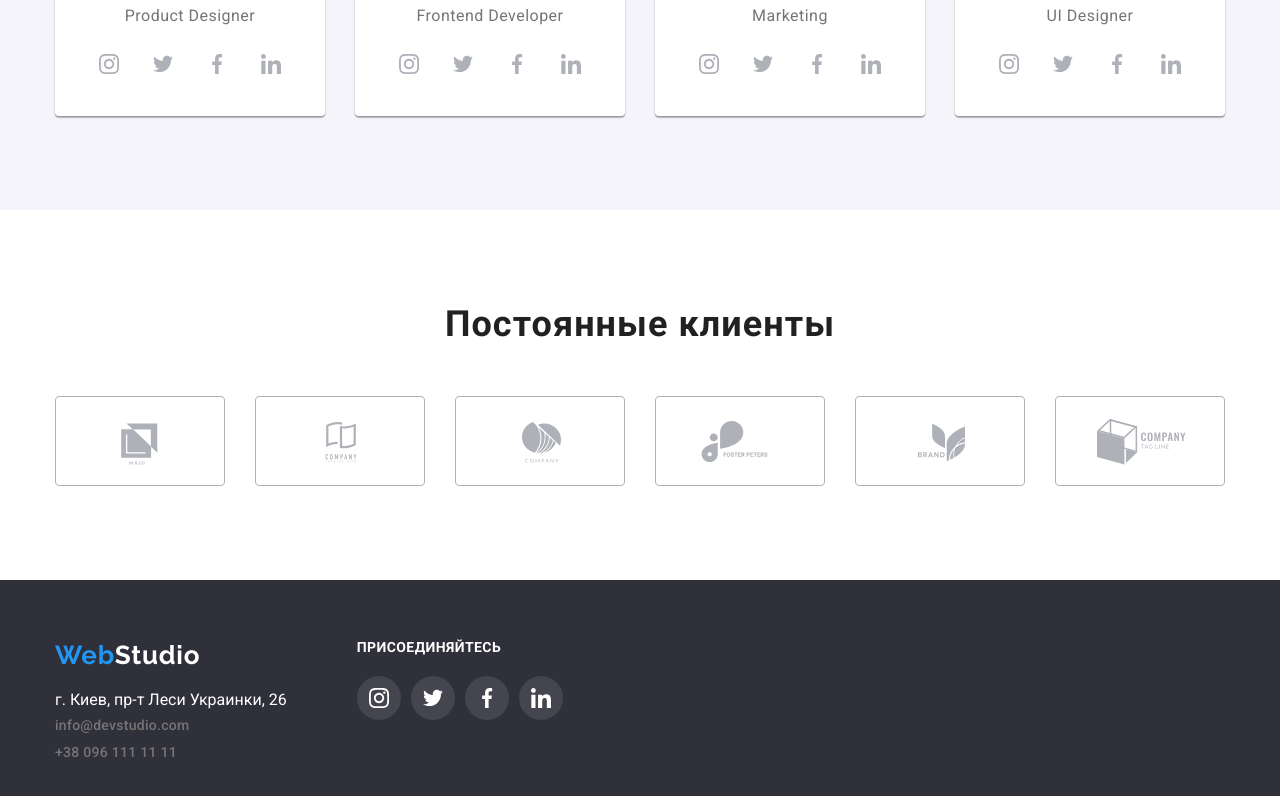
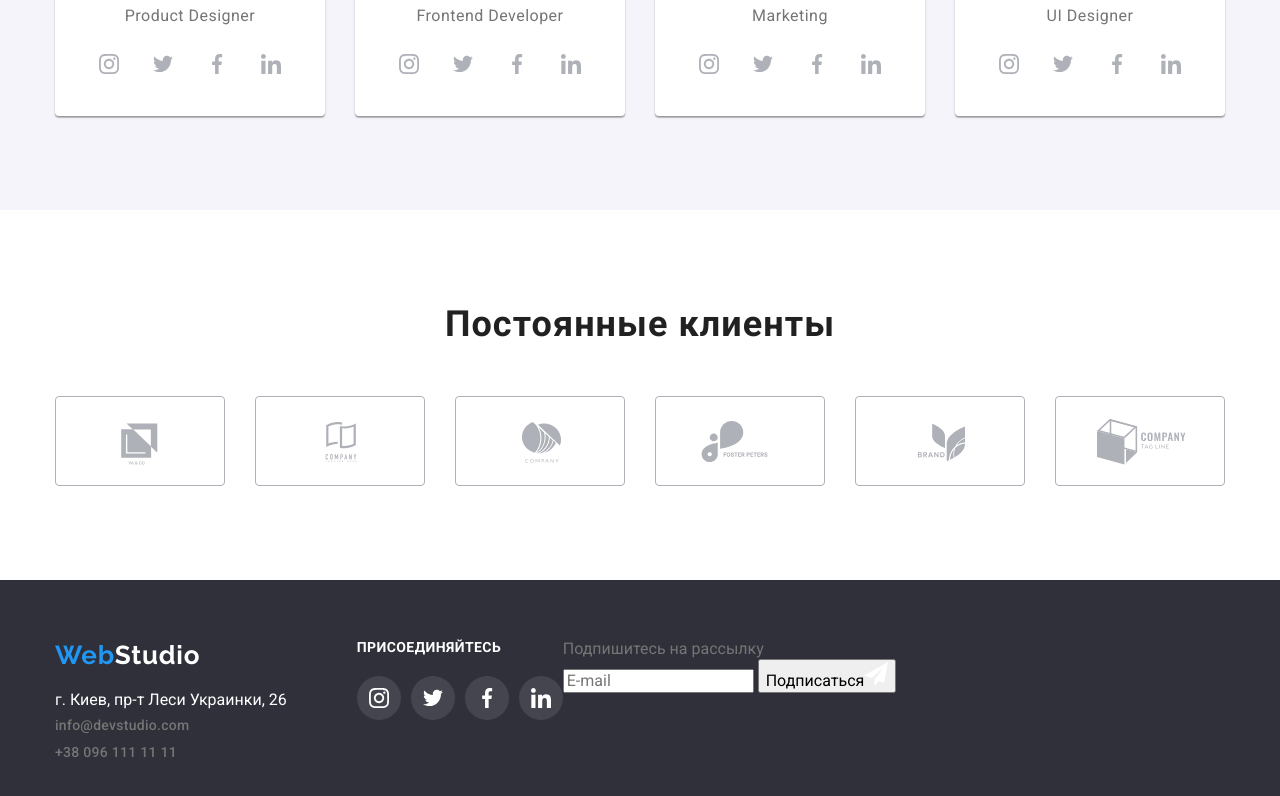
Before and after one commit to RostyslavDubinin/goit-markup-hw-06, a plain HTML site: page index.html in a window 1280 px wide. Shown: the part 2102-2898 px from the top of the page. Drawn offline with nearby package versions, Linux system fonts and the light colour scheme.

Commit message:
Update index.html

```diff
--- a/index.html
+++ b/index.html
@@ -179,12 +179,19 @@
                         <li><a href="" class="link-social-footer"><svg class="icon-social-footer" width="20px" height="20px"><use href="./images/sprite.svg#linkedin"></use></svg></a></li>
                     </ul>
                 </div>
+                <div class="email-footer-column">
+                    <label for="email" class="email-footer-label">Подпишитесь на рассылку</label>
+                    <div class="email-footer-button">
+                        <input class="email-footer-input" type="email" name="email" id="email" placeholder="E-mail" />
+                        <button type="submit" class="email-button-send">Подписаться<svg class="icon-send" width="24px" height="24px"><use href="./images/sprite.svg#send"></use></svg></button>
+                    </div>
+                </div>
             </div>
         </div>
     </footer>
         <div class="backdrop is-hidden" data-modal>
             <div class="modal">
-                <button class="button-close" data-modal-close><svg class="icon-close" width="30px" height="30px"><use href="./images/sprite.svg#close"></use></svg></button>
+                <button class="button-close" data-modal-close><svg class="icon-close" width="11px" height="11px"><use href="./images/sprite.svg#close"></use></svg></button>
             </div>
         </div>
         <script src="./js/modal.js"></script>
```
